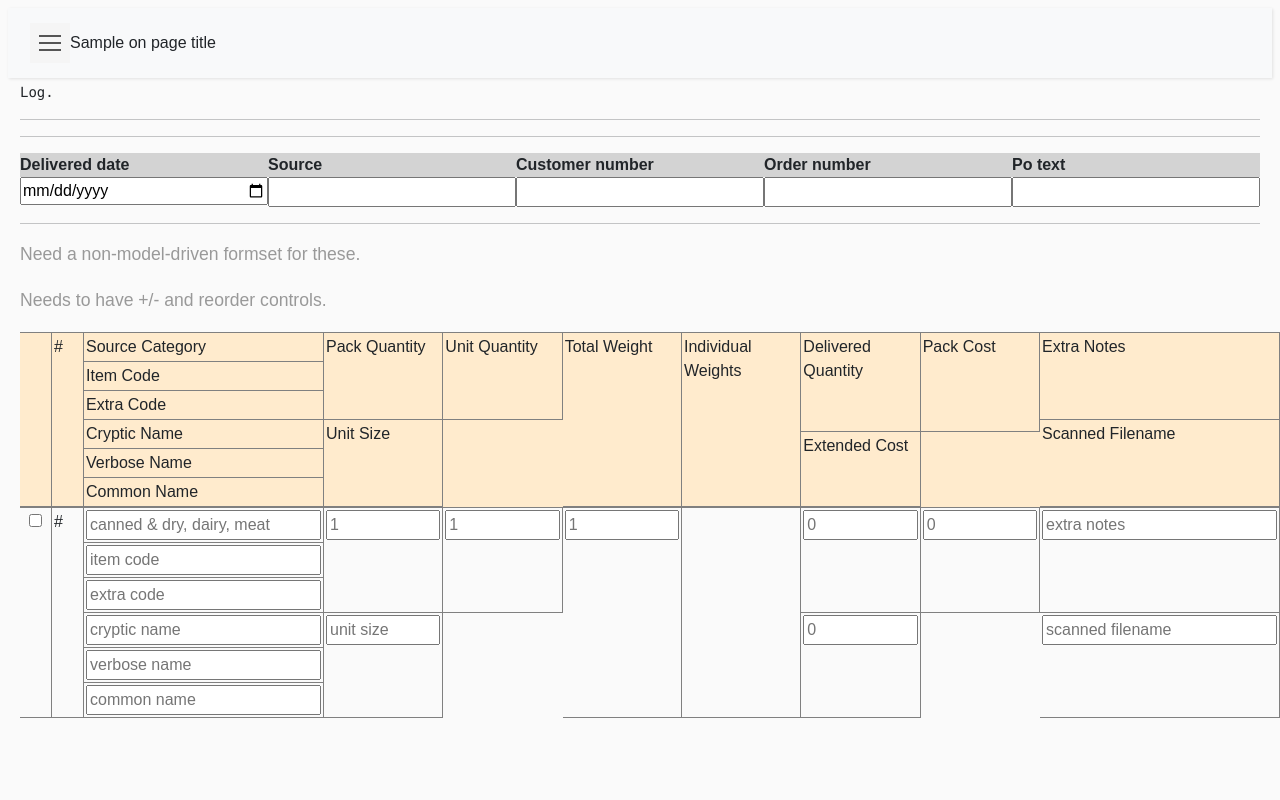
After one commit to adamtorres/inventory, a Django app: template web/apps/inventory/templates/inventory/sourceitem_create.html in a window 1280 px wide. The commit adds this page. Run offline with Django 4.2, Linux system fonts and the light colour scheme; the template is opened without the code that fills it: most values are stand-ins (such as "Sample title", 1, 10 or a date in 2020); form fields are guessed from the names that the template uses; some libraries are stand-ins or nearby versions.

Commit message:
Starting to add form to create SourceItem.

```diff
--- /dev/null
+++ b/web/apps/inventory/forms/__init__.py
@@ -0,0 +1,2 @@
+from .source_item_create_line_item import SourceItemCreateLineItemForm
+from .source_item_create_order import SourceItemCreateOrderForm
--- a/web/apps/inventory/models/source_item.py
+++ b/web/apps/inventory/models/source_item.py
@@ -155,6 +155,8 @@ class SourceItem(sc_models.WideFilterModelMixin, sc_models.UUIDModel):
 
     total_weight = models.DecimalField(max_digits=8, decimal_places=4, default=0)
     individual_weights = pg_fields.ArrayField(models.DecimalField(max_digits=8, decimal_places=4), default=list)
+    # from django.contrib.postgres import forms as pg_forms
+    # pg_forms.SimpleArrayField
 
     # Peanut Butter.  No brand, unit size, item code, source, location, etc.
     common_name = sc_fields.CharField(help_text="Common brand-less name of item")
--- /dev/null
+++ b/web/apps/inventory/templates/inventory/sourceitem_create.html
@@ -0,0 +1,292 @@
+{% extends "base.html" %}
+{% load static %}
+
+{% block title %}Create Source Items{% endblock %}
+
+{% block styles %}
+<style>
+* {
+    box-sizing: border-box;
+}
+
+
+.order-section {
+}
+.order-table {
+    /* TODO: Should this just be a flex as I don't really care about field placement? */
+    grid-template-columns: 1fr;
+    grid-template-areas:
+        "order-delivered-date"
+        "order-source"
+        "order-customer-number"
+        "order-order-number"
+        "order-po-text";
+    display: grid;
+}
+@media only screen and (min-width: 500px){
+    .order-table {
+        grid-template-columns: repeat(3, 1fr);
+        grid-template-areas:
+            "order-delivered-date order-source ."
+            "order-customer-number order-order-number order-po-text";
+    }
+}
+@media only screen and (min-width: 1000px){
+    .order-table {
+        grid-template-columns: repeat(5, 1fr);
+        grid-template-areas:
+            "order-delivered-date order-source order-customer-number order-order-number order-po-text";
+    }
+}
+
+.order-header {
+    font-weight: bold;
+    background-color: lightgrey;
+    width: 100%;
+}
+.order-delivered-date {
+    grid-column: order-delivered-date;
+}
+.order-source {
+    grid-column: order-source;
+}
+.order-customer-number {
+    grid-column: order-customer-number;
+}
+.order-order-number {
+    grid-column: order-order-number;
+}
+.order-po-text {
+    grid-column: order-po-text;
+}
+input {
+    width: 100%;
+}
+
+ol.collection {
+    margin: 0px;
+    padding: 0px;
+}
+.sticky {
+    /* Used on a div containing a single-element ol which has the header.
+    Makes the header stick to the visible window */
+    top: 0px;
+    position: sticky;
+}
+li {
+    list-style: none;
+}
+.line-items-section {
+    position: fixed;
+}
+
+/* 2 Column Card Layout */
+@media screen and (max-width: 736px) {
+    .collection-container {
+        display: grid;
+        grid-template-columns: 1fr 1fr;
+        grid-gap: 20px;
+    }
+    .item {
+        border: 1px solid gray;
+        border-radius: 2px;
+        padding: 10px;
+    }
+    .collection-header>li {
+        display: none;
+    }
+    .attribute::before {
+        content: attr(data-name);
+    }
+    /* Attribute name for first column, and attribute value for second column. */
+    .attribute {
+        display: grid;
+        grid-template-columns: minmax(9em, 30%) 1fr;
+    }
+}
+
+/* 1 Column Card Layout */
+@media screen and (max-width:580px) {
+    .collection-container {
+        display: grid;
+        grid-template-columns: 1fr;
+    }
+}
+
+@media screen and (min-width: 737px) {
+    /* The maximum column width, that can wrap */
+    .item-container {
+        display: grid;
+        grid-template-columns: 2em 2em 1fr 1fr 1fr 1fr 1fr;
+    }
+    .attribute-container {
+        display: grid;
+        grid-template-columns: repeat(auto-fit, minmax(var(--column-width-min), 1fr));
+    }
+    .collection {
+        border-top: 1px solid gray;
+    }
+    .collection-header{
+        display: block;
+    }
+    .collection-header>.item-container {
+        background-color: blanchedalmond;
+
+    }
+
+    /* In order to maximize row lines, only display one line for a cell */
+    .attribute {
+        border-right: 1px solid gray;
+        border-bottom: 1px solid gray;
+        padding: 2px;
+        overflow: hidden;
+        white-space: nowrap;
+        text-overflow: ellipsis;
+    }
+    .attribute-header {
+        overflow: unset;
+        white-space: unset;
+        text-overflow: unset;
+    }
+    .item:hover {
+        background-color: rgb(200, 227, 252);
+    }
+    .item-information {
+        /* Contains category, codes, and names */
+        --column-width-min: 15em;
+    }
+    .pack-quantities {
+        /* pack and unit quantities and unit size */
+        --column-width-min: 5em;
+    }
+    .weights {
+        /* total and individual weights */
+        --column-width-min: 5em;
+    }
+    .order-quantity-and-cost {
+        /* pack and extended costs and delivered quantity */
+        --column-width-min: 5em;
+    }
+    .additional-info {
+        /* extra notes and scanned filename (if available) */
+        --column-width-min: 15em;
+    }
+
+}
+
+</style>
+{% endblock %}
+
+{% block content %}
+<div class="container-fluid" id="create-content">
+<pre id="on-page-log">
+Log.
+</pre>
+<hr />
+
+<hr />
+<section class="order-section">
+    <div class="order-table">
+        <div class="order-delivered-date">
+            <div class="order-header">{{ order_form.delivered_date.label }}</div>
+            {{ order_form.delivered_date }}
+        </div>
+        <div class="order-source">
+            <div class="order-header">{{ order_form.source.label }}</div>
+            {{ order_form.source }}
+        </div>
+        <div class="order-customer-number">
+            <div class="order-header">{{ order_form.customer_number.label }}</div>
+            {{ order_form.customer_number }}
+        </div>
+        <div class="order-order-number">
+            <div class="order-header">{{ order_form.order_number.label }}</div>
+            {{ order_form.order_number }}
+        </div>
+        <div class="order-po-text">
+            <div class="order-header">{{ order_form.po_text.label }}</div>
+            {{ order_form.po_text }}
+        </div>
+    </div>
+</section>
+<hr />
+<section class="line-items-section">
+    <p>Need a non-model-driven formset for these.</p>
+    <p>Needs to have +/- and reorder controls.</p>
+    <div class="sticky">
+        <ol class="collection collection-container collection-header">
+    <li class="header item-container">
+        <div class="attribute" data-comment="select box?"></div>
+        <div class="attribute" data-name="Line Item Number" data-field="line_item_number">#</div>
+        <div class="attribute-container item-information">
+            <div class="attribute attribute-header" data-name="Source Category" data-field="source_category">Source Category</div>
+            <div class="attribute attribute-header" data-name="Item Code" data-field="item_code">Item Code</div>
+            <div class="attribute attribute-header" data-name="Extra Code" data-field="extra_code">Extra Code</div>
+            <div class="attribute attribute-header" data-name="Cryptic Name" data-field="cryptic_name">Cryptic Name</div>
+            <div class="attribute attribute-header" data-name="Verbose Name" data-field="verbose_name">Verbose Name</div>
+            <div class="attribute attribute-header" data-name="Common Name" data-field="common_name">Common Name</div>
+        </div>
+        <div class="attribute-container pack-quantities">
+            <div class="attribute attribute-header" data-name="Pack Quantity" data-field="pack_quantity">Pack Quantity</div>
+            <div class="attribute attribute-header" data-name="Unit Quantity" data-field="unit_quantity">Unit Quantity</div>
+            <div class="attribute attribute-header" data-name="Unit Size" data-field="unit_size">Unit Size</div>
+        </div>
+        <div class="attribute-container weights">
+            <div class="attribute attribute-header" data-name="Total Weight" data-field="total_weight">Total Weight</div>
+            <div class="attribute attribute-header" data-name="Individual Weights" data-field="individual_weights">Individual Weights</div>
+        </div>
+        <div class="attribute-container order-quantity-and-cost">
+            <div class="attribute attribute-header" data-name="Delivered Quantity" data-field="delivered_quantity">Delivered Quantity</div>
+            <div class="attribute attribute-header" data-name="Pack Cost" data-field="pack_cost">Pack Cost</div>
+            <div class="attribute attribute-header" data-name="Extended Cost" data-field="extended_cost">Extended Cost</div>
+        </div>
+        <div class="attribute-container additional-info">
+            <div class="attribute attribute-header" data-name="Extra Notes" data-field="extra_notes">Extra Notes</div>
+            <div class="attribute attribute-header" data-name="Scanned Filename" data-field="scanned_filename">Scanned Filename</div>
+        </div>
+    </li>
+</ol>
+    </div>
+<ol class="collection collection-container">
+    <li class="item item-container">
+        <div class="attribute" data-comment="select box?"><input type="checkbox" name="" id=""></div>
+        <div class="attribute" data-name="Line Item Number" data-field="line_item_number">#</div>
+        <div class="attribute-container item-information">
+            <div class="attribute" data-name="Source Category" data-field="source_category"><input name="item-source-category" type="text" placeholder="canned & dry, dairy, meat"></div>
+            <div class="attribute" data-name="Item Code" data-field="item_code"><input name="item-code" type="text" placeholder="item code"></div>
+            <div class="attribute" data-name="Extra Code" data-field="extra_code"><input name="item-extra-code" type="text" placeholder="extra code"></div>
+            <div class="attribute" data-name="Cryptic Name" data-field="cryptic_name"><input name="item-cryptic-name" type="text" placeholder="cryptic name"></div>
+            <div class="attribute" data-name="Verbose Name" data-field="verbose_name"><input name="item-verbose-name" type="text" placeholder="verbose name"></div>
+            <div class="attribute" data-name="Common Name" data-field="common_name"><input name="item-common-name" type="text" placeholder="common name"></div>
+        </div>
+        <div class="attribute-container pack-quantities">
+            <div class="attribute" data-name="Pack Quantity" data-field="pack_quantity"><input name="item-pack-quantity" type="number" placeholder="1"></div>
+            <div class="attribute" data-name="Unit Quantity" data-field="unit_quantity"><input name="item-unit-quantity" type="number" placeholder="1"></div>
+            <div class="attribute" data-name="Unit Size" data-field="unit_size"><input name="item-unit-size" type="text" placeholder="unit size"></div>
+        </div>
+        <div class="attribute-container weights">
+            <div class="attribute" data-name="Total Weight" data-field="total_weight"><input name="item-total-weight" type="number" placeholder="1" step="0.5"></div>
+            <div class="attribute" data-name="Individual Weights" data-field="individual_weights"></div>
+        </div>
+        <div class="attribute-container order-quantity-and-cost">
+            <div class="attribute" data-name="Delivered Quantity" data-field="delivered_quantity"><input name="item-delivered-quantity" type="number" placeholder="0"></div>
+            <div class="attribute" data-name="Pack Cost" data-field="pack_cost"><input name="item-pack-cost" type="number" placeholder="0"></div>
+            <div class="attribute" data-name="Extended Cost" data-field="extended_cost"><input name="item-extended-cost" type="number" placeholder="0"></div>
+        </div>
+        <div class="attribute-container additional-info">
+            <div class="attribute" data-name="Extra Notes" data-field="extra_notes"><input name="item-extra notes" type="text" placeholder="extra notes"></div>
+            <div class="attribute" data-name="Scanned Filename" data-field="scanned_filename"><input name="item-scanned-filename" type="text" placeholder="scanned filename"></div>
+        </div>
+    </li>
+</ol>
+</section>
+</div>
+{# Cannot put anything after the line items because of fixed position.  Need to clean up the html/css. #}
+{% endblock %}
+
+{% block body_scripts %}
+<script src="{% static "js/csrf_cookie.js" %}"></script>
+<script src="{% static 'js/on_page_log.js' %}"></script>
+<script type="application/javascript">
+</script>
+{% endblock %}
--- a/web/apps/inventory/urls.py
+++ b/web/apps/inventory/urls.py
@@ -14,4 +14,5 @@ urlpatterns = [
 
     urls.path("sourceitem/search/", i_views.SourceItemSearchView.as_view(), name="sourceitem_search"),
     urls.path("sourceitem/stats/", i_views.SourceItemStatsView.as_view(), name="sourceitem_stats"),
+    urls.path("sourceitem/create/", i_views.SourceItemCreateView.as_view(), name="sourceitem_create"),
 ]
--- a/web/apps/inventory/views/__init__.py
+++ b/web/apps/inventory/views/__init__.py
@@ -1,5 +1,6 @@
 from .api_source_item_quantity_adjustment import SourceItemQuantityAdjustmentView
 from .api_source_item_wide_filter import SourceItemWideFilterView
+from .source_item_create import SourceItemCreateView
 from .source_item_search import SourceItemSearchView
 from .stats import SourceItemStatsView
 
--- a/web/templates/collapsible_sidebar_sidebar.html
+++ b/web/templates/collapsible_sidebar_sidebar.html
@@ -9,6 +9,7 @@
             {# TODO: Would be nice to have a way for only these links to cause the sidebar to start open on the next page. #}
             <a href="#SourceItemSubmenu" data-bs-toggle="collapse" aria-expanded="false" class="dropdown-toggle">Source Items</a>
             <ul class="collapse list-unstyled" id="SourceItemSubmenu">
+                <li><a href="{% url "inventory:sourceitem_create" %}" class="link-light rounded">Create</a></li>
                 <li><a href="{% url "inventory:sourceitem_search" %}" class="link-light rounded">Search</a></li>
                 <li><a href="{% url "inventory:sourceitem_stats" %}" class="link-light rounded">Random Stats</a></li>
             </ul>
```
Also changed, not shown: web/apps/inventory/forms/source_item_create_line_item.py (added, +14 -0 lines), web/apps/inventory/forms/source_item_create_order.py (added, +16 -0 lines), web/apps/inventory/views/source_item_create.py (added, +15 -0 lines).
